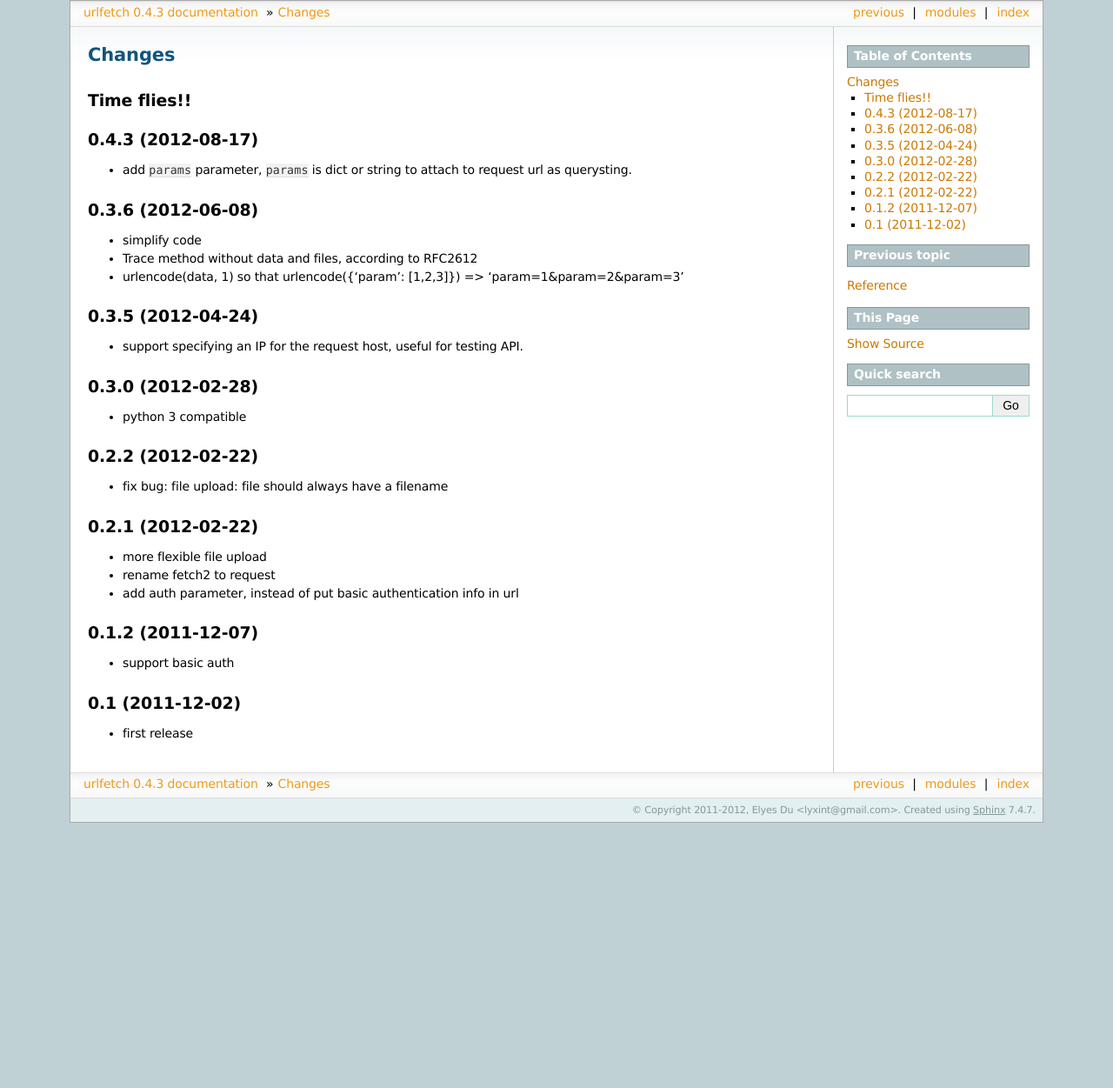
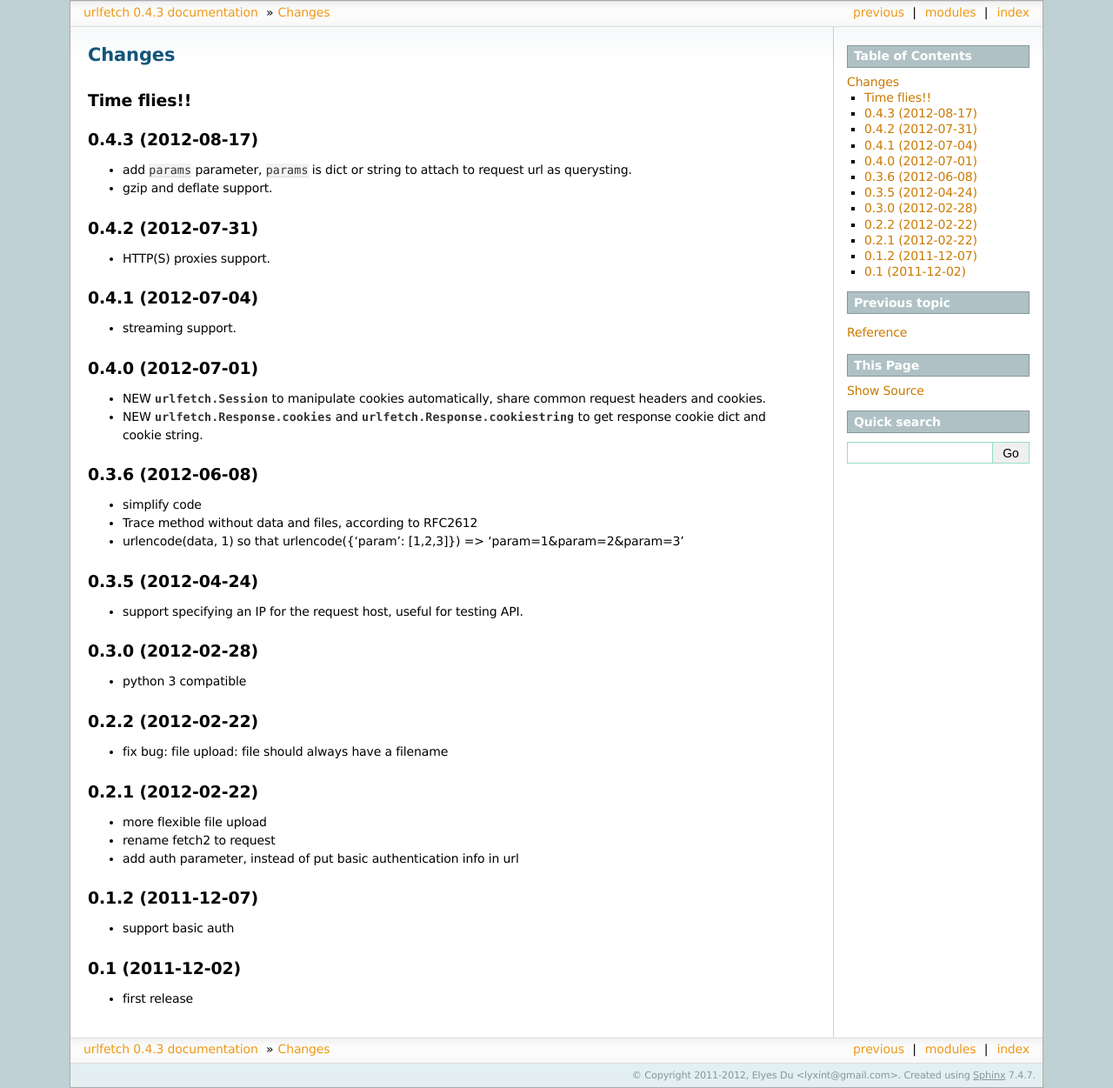
Before and after one commit to ifduyue/urlfetch, a Sphinx documentation site: the page built from doc/changelog.rst, in a window 1280 px wide. Shown: the whole page at 87% size. Built offline with Sphinx 7.4.7, drawn with Linux system fonts in a browser that asks for light colours; before the commit the page ends 946 px from its top, so only the background shows below that.

Commit message:
update changelog

```diff
--- a/doc/changelog.rst
+++ b/doc/changelog.rst
@@ -8,6 +8,23 @@ Time flies!!
 +++++++++++++++++++
 
 * add ``params`` parameter, ``params`` is dict or string to attach to request url as querysting.
+* gzip and deflate support.
+
+0.4.2 (2012-07-31)
++++++++++++++++++++
+
+* HTTP(S) proxies support.
+
+0.4.1 (2012-07-04)
++++++++++++++++++++
+
+* streaming support.
+
+0.4.0 (2012-07-01)
++++++++++++++++++++
+
+* NEW :class:`urlfetch.Session` to manipulate cookies automatically, share common request headers and cookies.
+* NEW :attr:`urlfetch.Response.cookies` and :attr:`urlfetch.Response.cookiestring` to get response cookie dict and cookie string.
 
 0.3.6 (2012-06-08)
 +++++++++++++++++++
```
